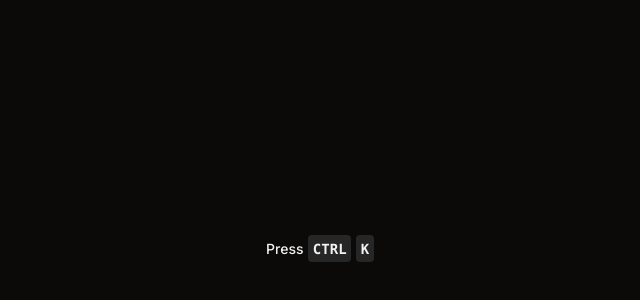
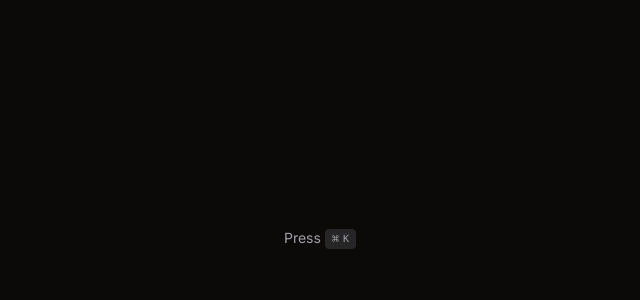
Before and after one commit to DevMaffi/cyber-treasure, a Next.js app: page / in a window 1280 px wide. Shown: the part 162-462 px from the top of the page, without its empty margins (320-960 px from the left). Built offline with nearby package versions, Linux system fonts and the light colour scheme.

Commit message:
Add TypographyKbd component

```diff
--- a/app/page.tsx
+++ b/app/page.tsx
@@ -1,8 +1,4 @@
-import {
-    Typography,
-    TypographyInlineCode,
-    TypographySmall,
-} from '@/components/ui/Typography'
+import { TypographyKbd, TypographyMuted } from '@/components/ui/Typography'
 
 import { CommandCenter } from '@/features/commandCenter'
 
@@ -12,11 +8,12 @@ export default function Home() {
     return (
         <main className={styles.main}>
             <div className={styles.container}>
-                <Typography>
-                    <TypographySmall>Press</TypographySmall>&nbsp;
-                    <TypographyInlineCode>CTRL</TypographyInlineCode>&nbsp;
-                    <TypographyInlineCode>K</TypographyInlineCode>
-                </Typography>
+                <TypographyMuted>
+                    Press&nbsp;
+                    <TypographyKbd>
+                        <span>⌘</span>K
+                    </TypographyKbd>
+                </TypographyMuted>
                 <CommandCenter />
             </div>
         </main>
--- a/components/ui/Typography/Typography.module.scss
+++ b/components/ui/Typography/Typography.module.scss
@@ -156,6 +156,46 @@ $default-flow-spacer: 1.5em;
     @include utils.text-sm;
 }
 
+// pointer-events-none ✓
+// inline-flex ✓
+// h-5 ✓
+// select-none ✓
+// items-center ✓
+// gap-1 ✓
+// rounded ~
+// border ✓
+// bg-muted ✓
+// px-1.5 ✓
+// font-mono ✓
+// text-[10px] ✓
+// font-medium ✓
+// text-muted-foreground ✓
+// opacity-100 ✓
+.kbd {
+    $font-size: 0.625rem; /* 10px */
+
+    display: inline-flex;
+    align-items: center;
+    gap: var(--gap-1);
+    height: var(--h-5);
+    padding-inline: var(--p-1-5);
+    background-color: hsl(var(--col-muted));
+    border-width: var(--border);
+    border-radius: var(--rounded-sm);
+    font-family: var(--font-mono);
+    font-size: $font-size;
+    font-weight: var(--font-medium);
+    color: hsl(var(--col-muted-foreground));
+    pointer-events: none;
+    user-select: none;
+    opacity: 1;
+}
+
+// text-xs ✓
+.kbd span {
+    @include utils.text-xs;
+}
+
 // text-xl ✓
 // text-muted-foreground ✓
 .lead {
--- a/components/ui/Typography/Typography.tsx
+++ b/components/ui/Typography/Typography.tsx
@@ -25,6 +25,7 @@ const typographyStyles: TypographyStylesRecord = {
     List: styles.list,
     ListItem: styles.listItem,
     InlineCode: styles.inlineCode,
+    Kbd: styles.kbd,
     Lead: styles.lead,
     Large: styles.large,
     Small: styles.small,
--- a/components/ui/Typography/index.ts
+++ b/components/ui/Typography/index.ts
@@ -11,6 +11,7 @@ export const TypographyTd = Typography.Td
 export const TypographyList = Typography.List
 export const TypographyListItem = Typography.ListItem
 export const TypographyInlineCode = Typography.InlineCode
+export const TypographyKbd = Typography.Kbd
 export const TypographyLead = Typography.Lead
 export const TypographyLarge = Typography.Large
 export const TypographySmall = Typography.Small
--- a/components/ui/Typography/variants.ts
+++ b/components/ui/Typography/variants.ts
@@ -12,6 +12,7 @@ export const TYPOGRAPHY_ELEMENTS = {
     List: 'ul',
     ListItem: 'li',
     InlineCode: 'code',
+    Kbd: 'kbd',
     Lead: 'p',
     Large: 'div',
     Small: 'small',
```
